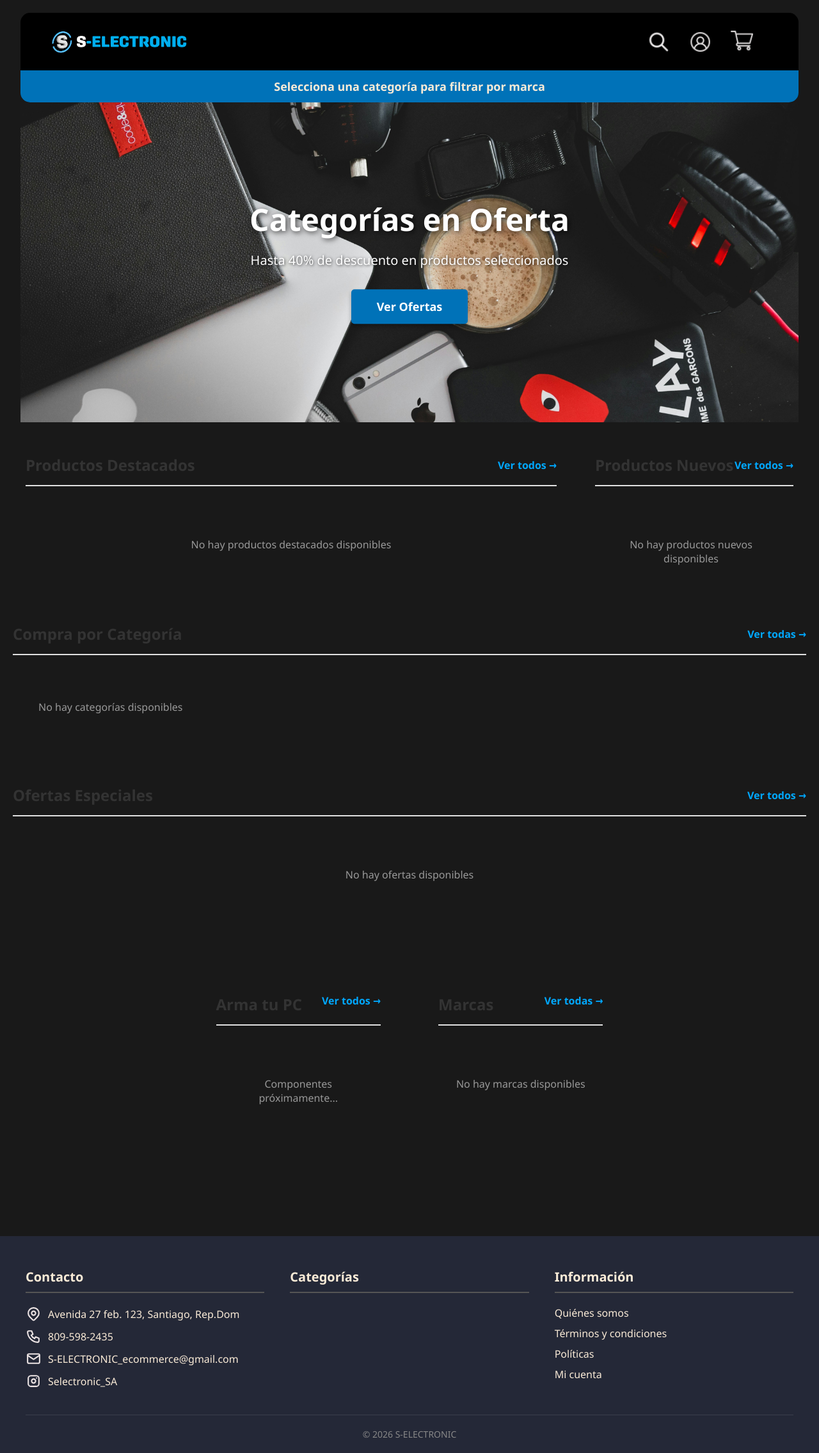
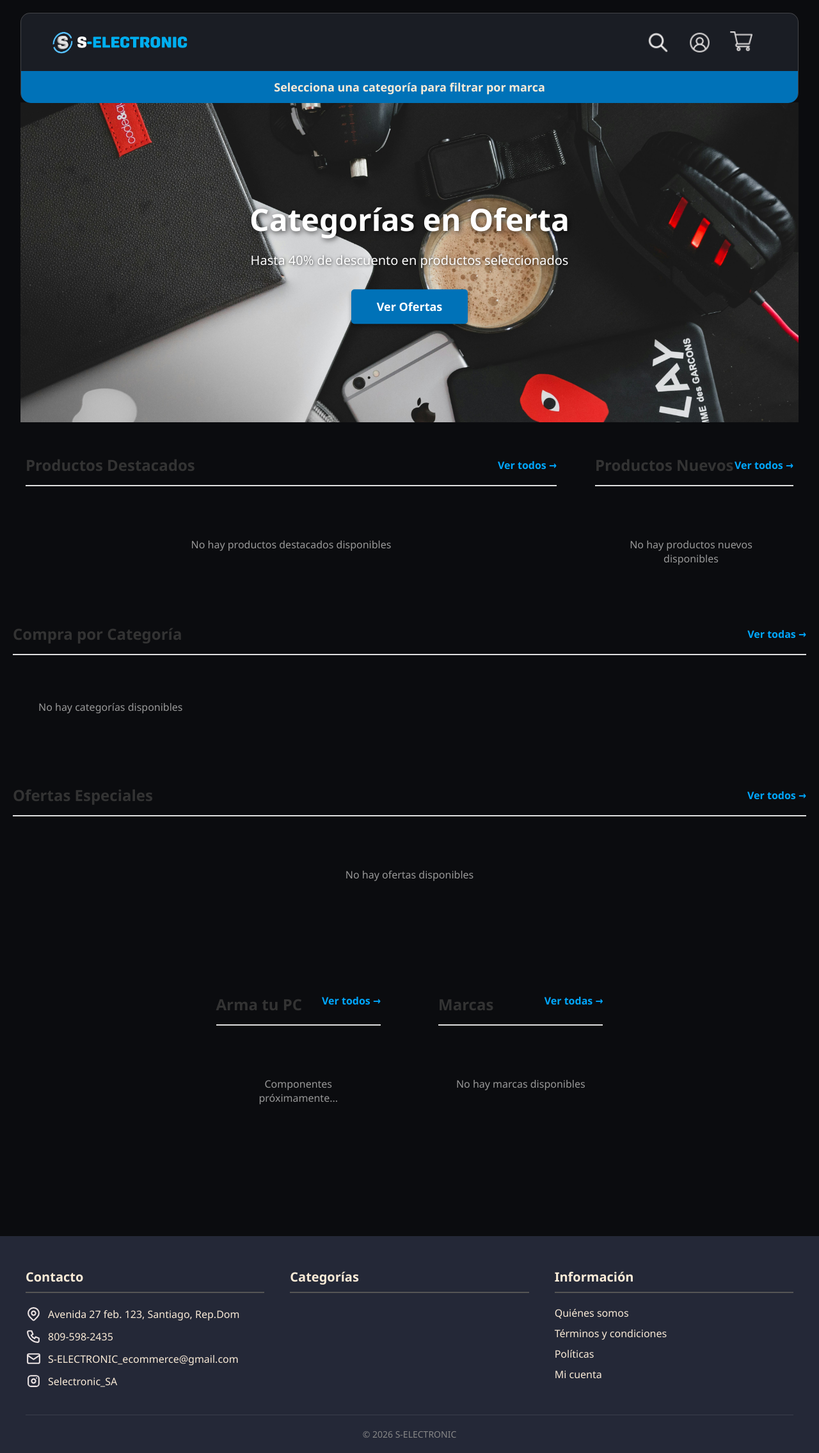
Before and after one commit to carlosmartinez050/S-electronic-Proyect, a Django app: page / in a window 1280 px wide. Shown: the whole page at 64% size. Run offline with Django 5.2, Linux system fonts and the light colour scheme; data that the repository does not hold is empty.

Commit message:
style(home): corregir colores y optimizar propiedades css

```diff
--- a/shop/urls.py
+++ b/shop/urls.py
@@ -8,7 +8,7 @@ urlpatterns = [
     path('', views.vistaPrincipalProductos, name='home'),
 
     # Detalle de producto (usa slug)
-    # path('producto/<slug:slug>/', views.detalle_producto, name='detalle_producto'),
+    path('producto/<slug:slug>/', views.detalle_producto, name='detalle_producto'),
 
     # Productos destacados
     # path('productos-destacados/', views.productos_destacados_lista, name='productos_destacados'),
--- a/shop/views.py
+++ b/shop/views.py
@@ -104,18 +104,30 @@ def categoria_marca_detalle(request, categoria_slug, marca_slug):
     })
 
 
-# def detalle_producto(request, producto_id):
-#     detalle_producto = get_object_or_404(Producto, id=producto_id)
-#     return render(request, "shop_Template/detalle_producto.html", {
-#         'detalle_producto': detalle_producto
-#     })
+def detalle_producto(request, slug):
+    """
+    Muestra el detalle de un producto específico
+    URL: /producto/razer-deathadder-v2/
+    """
+    # Obtener el producto por slug, asegurándose de que esté activo
+    producto = get_object_or_404(Producto, slug=slug, activo=True)
 
+    # buscar productos relacionados o similares.
+    productos_relacionados = Producto.objects.filter(
+        categoria=producto.categoria,
+        activo=True,
+        stock__gt=0
+    ).exclude(id=producto.id)[:8]  # Mostrar hasta 4 productos relacionados
 
+    return render(request, 'shop_Template/detalle_producto.html', {
+        'producto': producto,
+        'productos_relacionados': productos_relacionados,
+    })
 
 
 def productos_destacados_lista(request):
     productos = Producto.objects.filter(activo=True, destacado=True, stock__gt=0)
-    return render(request, 'shop/productos_lista.html', {'productos': productos})
+    return render(request, 'shop_Template/productos_lista.html', {'productos': productos})
 
 
 
--- a/static/css/base.css
+++ b/static/css/base.css
@@ -9,7 +9,7 @@ body {
     width: 100%;
     min-height: 100vh;
     overflow: auto;
-    background-color: rgb(25, 25, 25);
+    background-color: var(--bg-base);
     display: flex;
     flex-direction: column;
 }
@@ -19,7 +19,7 @@ body {
     min-height: calc(100vh - 140px);
     overflow-x: hidden;
     overflow-y: auto;
-    background-color: rgb(25, 25, 25);
+    background-color:  var(--bg-base);
     margin-top: 0; /* eliminar espacio extra: hero debe ir directamente debajo del header */
     padding: 0;
     flex: 1;
--- a/static/css/card_product.css
+++ b/static/css/card_product.css
@@ -5,8 +5,8 @@
 /* ===== CONTENEDOR DE LA CARD ===== */
 .product-card {
     width: 280px;                    /* Ancho fijo */
-    background-color: rgb(36, 40, 55);       /* Fondo blanco */
-    border: 1px solid #e0e0e0;      /* Borde gris claro */
+    background-color: var(--bg-surface);       /* Fondo gris oscuro */
+    border: 1px solid var(--border-subtle);      /* Borde gris claro */
     border-radius: 10px;             /* Bordes redondeados */
     overflow: hidden;                /* Oculta desbordamientos */
     transition: transform 0.3s ease, box-shadow 0.3s ease;
@@ -25,7 +25,7 @@
     width: 100%;
     height: 250px;                   /* Altura fija para la imagen */
     overflow: hidden;
-    background-color: rgb(36, 40, 55);      /* Fondo gris claro */
+    background-color: var(--bg-hover);      /* Fondo gris claro */
 
 }
 
@@ -54,9 +54,8 @@
 .product-name {
     font-size: 16px;
     font-weight: 600;
-    color: #ffffff;
+    color: var(--text-secondary);   /* Gris oscuro */
     margin: 0;
-
     /* Truncar texto con ... */
     display: -webkit-box;
     line-clamp: 2;           /* Máximo 2 líneas */
@@ -76,7 +75,7 @@
 .product-price {
     font-size: 24px;
     font-weight: 700;
-    color: #00a8ff;                  /* Azul (ajusta a tu color) */
+    color: #00a8ff;
     margin: 0;
 }
 
@@ -116,18 +115,20 @@
 .btn-add-cart {
     width: 100%;                     /* Ancho completo */
     padding: 12px;
-    background-color: #00a8ff;       /* Azul (ajusta a tu color) */
-    color: #ffffff;
-    border: none;
+    background-color: var(--bg-surface);
+    color: var(--text-card);
+    border: 1px solid var(--text-card);
+    border-color: var(--border-active);
     border-radius: 5px;
     font-size: 16px;
-    font-weight: 600;
+    font-weight: 700;
     cursor: pointer;
     transition: background-color 0.3s ease;
 }
 
 .btn-add-cart:hover {
     background-color: #0077cc;       /* Azul más oscuro */
+    color: var(--text-primary);
 }
 
 .btn-add-cart:active {
--- a/static/css/footer.css
+++ b/static/css/footer.css
@@ -52,7 +52,7 @@
 }
 
 /* ===== ESTILOS INTERNOS DE LAS COLUMNAS ===== */
-h3 {
+.footer-title {
     margin-bottom: 20px;
     font-size: 20px;
     border-bottom: 2px solid #555;     /* Línea debajo del título */
--- a/static/css/header.css
+++ b/static/css/header.css
@@ -17,7 +17,8 @@ header {
     width: 100%;
     height: 100%;
     border-radius: 15px;
-    background-color: black;
+    border: 1px solid var(--border-mid);
+    background-color: var(--bg-surface);
 }
 
 .div-header1{
@@ -88,10 +89,9 @@ header {
 .tags-label{
     width: 200px;
     height: 50px;
-    color: antiquewhite;
-    font-weight: 600;
+    color: var(--text-secondary);
+    font-weight: 700;
     font-size: 22px;
-    /* background-color: blue; */
     display: flex;
     justify-content: center;
     align-items: center;
@@ -104,7 +104,9 @@ header {
 }
 
 .tags-label:hover{
-    background-color: rgba(196, 190, 190, 0.17);
+    background-color: var(--accent-glow);
+    color: var(--accent-hover);
+    transition: var(--transition-normal);
     border-radius: 5px;
 }
 
--- /dev/null
+++ b/static/css/root.css
@@ -0,0 +1,111 @@
+/* ============================================================
+   S-ELECTRONIC — SISTEMA DE DISEÑO
+   theme.css · Fuente única de verdad para colores y tokens
+
+   INSTRUCCIÓN: Este archivo debe cargarse PRIMERO en base.html,
+   antes que cualquier otro CSS.
+   ============================================================ */
+
+:root {
+
+  /* ──────────────────────────────────────────
+     FONDOS — 3 niveles de profundidad
+     El ojo percibe jerarquía gracias a estos
+     sutiles saltos de luminosidad.
+  ────────────────────────────────────────── */
+  --bg-base:     #0b0c0f;   /* body, fondo principal         */
+  --bg-surface:  #1a1d24;   /* cards, header, footer         */
+  --bg-elevated: #1a1d24;   /* modales, dropdowns, carrito   */
+  --bg-hover:    #22262f;   /* estado hover de cards/items   */
+
+  /* ──────────────────────────────────────────
+     ACENTO — Azul eléctrico
+     #0ea5e9 es más vivo que el rgb(0,114,184)
+     actual sin perder seriedad tecnológica.
+     El "glow" crea profundidad sin saturar.
+  ────────────────────────────────────────── */
+  --accent:       #0ea5e9;
+  --accent-hover: #38bdf8;
+  --accent-dark:  #0369a1;
+  --accent-glow:  rgba(14, 165, 233, 0.15);
+  --accent-glow-strong: rgba(14, 165, 233, 0.30);
+
+
+  /* ──────────────────────────────────────────
+     TIPOGRAFÍA — Escala de grises cálidos
+     Nunca usar blanco puro (#fff) sobre negro
+     puro: fatiga visual. #f1f5f9 es más suave.
+  ────────────────────────────────────────── */
+  --text-primary:   #f1f5f9;   /* títulos, nombres de producto   */
+  --text-secondary: #94a3b8;   /* precios secundarios, subtítulos */
+  --text-card: #1a9ce3;        /* otros titulos */
+  --text-muted:     #475569;   /* placeholders, texto desactivado */
+
+  /* ──────────────────────────────────────────
+     BORDES
+     Bordes muy sutiles dan estructura sin
+     "encajonar" visualmente los elementos.
+  ────────────────────────────────────────── */
+  --border-subtle: rgba(216, 211, 211, 0.301);
+  --border-mid:    rgba(157, 152, 152, 0.322);
+  --border-active: rgba(14, 165, 233, 0.45);
+
+  /* ──────────────────────────────────────────
+     SEMÁNTICOS — Estado y feedback
+  ────────────────────────────────────────── */
+  --danger:        #ef4444;
+  --danger-hover:  #f87171;
+  --danger-glow:   rgba(239, 68, 68, 0.15);
+
+  --success:       #22c55e;
+  --success-glow:  rgba(34, 197, 94, 0.15);
+
+  --warning:       #f59e0b;
+
+  /* ──────────────────────────────────────────
+     SOMBRAS
+     Las sombras de color (no grises) dan
+     profundidad real en temas oscuros.
+  ────────────────────────────────────────── */
+  --shadow-sm:  0 1px 3px rgba(0, 0, 0, 0.4);
+  --shadow-md:  0 4px 12px rgba(0, 0, 0, 0.5);
+  --shadow-lg:  0 8px 24px rgba(0, 0, 0, 0.6);
+  --shadow-accent: 0 4px 20px rgba(14, 165, 233, 0.20);
+
+  /* ──────────────────────────────────────────
+     ESPACIADO — Escala consistente
+     Usar estas variables evita "números mágicos"
+     (padding: 13px, gap: 17px, etc.)
+  ────────────────────────────────────────── */
+  --space-xs:  4px;
+  --space-sm:  8px;
+  --space-md:  16px;
+  --space-lg:  24px;
+  --space-xl:  40px;
+  --space-2xl: 64px;
+
+  /* ──────────────────────────────────────────
+     RADIO DE BORDES — Consistencia visual
+  ────────────────────────────────────────── */
+  --radius-sm:  6px;
+  --radius-md:  10px;
+  --radius-lg:  16px;
+  --radius-xl:  24px;
+  --radius-full: 9999px;
+
+  /* ──────────────────────────────────────────
+     TRANSICIONES — Velocidad estándar
+     Usar siempre la misma duración crea
+     cohesión en toda la interfaz.
+  ────────────────────────────────────────── */
+  --transition-fast:   150ms ease;
+  --transition-normal: 250ms ease;
+  --transition-slow:   400ms ease;
+
+  /* ──────────────────────────────────────────
+     LAYOUT
+  ────────────────────────────────────────── */
+  --max-width: 1400px;
+  --header-height: 140px;
+
+}
--- a/templates/base.html
+++ b/templates/base.html
@@ -10,6 +10,7 @@
     <title>{% block title %}S-ELECTRONIC{% endblock %}</title>
 
     <!-- CSS base que se carga en todas las páginas -->
+    <link rel="stylesheet" href="{% static 'css/root.css' %}">
     <link rel="stylesheet" href="{% static 'css/base.css' %}">
     <link rel="stylesheet" href="{% static 'css/header.css' %}">
     <link rel="stylesheet" href="{% static 'css/hero.css' %}"> <!-- CSS específico para el Hero, solo se aplicará en el home -->
--- a/templates/partials/card_product.html
+++ b/templates/partials/card_product.html
@@ -4,7 +4,7 @@
 <div class="product-card">
 
     <!-- Imagen con link a detalle -->
-    <a href="#" class="product-image-link">
+    <a href="{% url 'shop:detalle_producto' producto.slug %}" class="product-image-link">
         {% if producto.get_imagen_principal %}
             <img src="{{ producto.get_imagen_principal.imagen.url }}"
                  alt="{{ producto.nombre }}"
--- a/templates/partials/footer.html
+++ b/templates/partials/footer.html
@@ -4,7 +4,7 @@
   <div class="footer-container">
     <!-- Columna 1 -->
     <div class="footer-column">
-      <h3>Contacto</h3>
+      <h3 class="footer-title">Contacto</h3>
       <ul class="contact-list">
         <li> <img src="{% static  'img/svg-iconos/icon-direction.svg' %}" alt="direccion" class="direccion-icon"> Avenida 27 feb. 123, Santiago, Rep.Dom </li>
         <li> <img src="{% static 'img/svg-iconos/phone.svg' %}" alt="Teléfono" class="contact-icon"> 809-598-2435 </li>
@@ -15,7 +15,7 @@
 
     <!-- Columna 2 -->
     <div class="footer-column">
-      <h3>Categorías</h3>
+      <h3 class="footer-title">Categorías</h3>
       <div class="footer-categories">
         {% for cat in categorias %}
             <a href="{% url 'shop:categoria_detalle' cat.slug %}" class="footer-category-link">
@@ -27,7 +27,7 @@
 
     <!-- Columna 3: Información/Legal -->
     <div class="footer-column footer-legal">
-        <h3>Información</h3>
+        <h3 class="footer-title">Información</h3>
         <a href="#" class="footer-link">Quiénes somos</a>
         <a href="#" class="footer-link">Términos y condiciones</a>
         <a href="#" class="footer-link">Políticas</a>
```
Also changed, not shown: static/css/detalle_producto.css (+28 -80 lines), templates/shop_Template/detalle_producto.html (+74 -30 lines).
